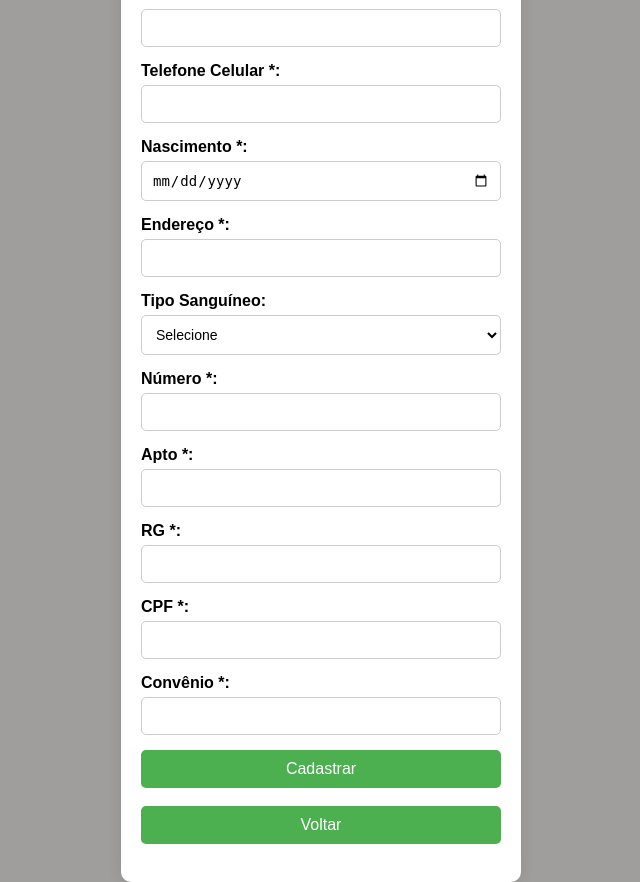
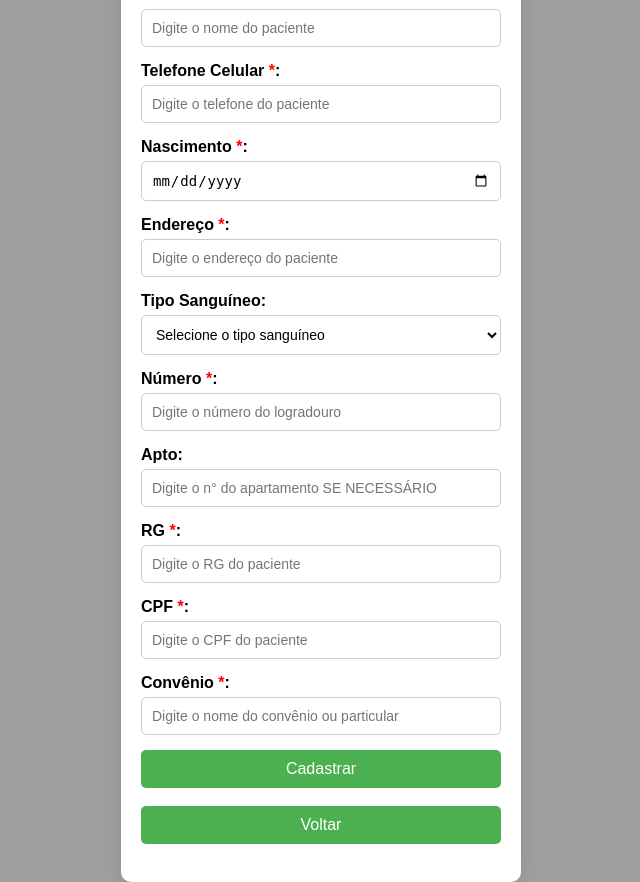
Before and after one commit to paulovarrone/FlaskCru, a Flask app: page /cadastro in a window 1280 px wide. Shown: the whole page, without its empty margins (319-959 px from the left). Run offline with Flask 3, Linux system fonts and the light colour scheme; data that the repository does not hold is empty.

Commit message:
adicionando classe obrigatorio e placeholder

```diff
--- a/app/templates/cadastro.html
+++ b/app/templates/cadastro.html
@@ -14,29 +14,29 @@
         <form action="/cadastro" method="POST">
 
             <div class="form-group">
-                <label for="nome">Nome *:</label>
-                <input type="text" id="nome" name="nome" required>
+                <label for="nome">Nome <span class="obrigatorio">*</span>:</label>
+                <input type="text" id="nome" name="nome" required placeholder="Digite o nome do paciente">
             </div>
 
             <div class="form-group">
-                <label for="telefone">Telefone Celular *:</label>
-                <input type="text" id="telefone" name="telefone" oninput="mascaraTelefone(this)"  maxlength="15" required>
+                <label for="telefone">Telefone Celular <span class="obrigatorio">*</span>:</label>
+                <input type="text" id="telefone" name="telefone" oninput="mascaraTelefone(this)"  maxlength="15" required placeholder="Digite o telefone do paciente">
             </div>
 
             <div class="form-group">
-                <label for="nascimento">Nascimento *:</label>
+                <label for="nascimento">Nascimento <span class="obrigatorio">*</span>:</label>
                 <input type="date" id="nascimento" name="nascimento" required>
             </div>
 
             <div class="form-group">
-                <label for="endereco">Endereço *:</label>
-                <input type="text" id="endereco" name="endereco" required>
+                <label for="endereco">Endereço <span class="obrigatorio">*</span>:</label>
+                <input type="text" id="endereco" name="endereco" required placeholder="Digite o endereço do paciente">
             </div>
 
             <div class="form-group">
                 <label for="tipo_sanguineo">Tipo Sanguíneo:</label>
                 <select id="tipo_sanguineo" name="tipo_sanguineo">
-                    <option value="">Selecione</option>
+                    <option value="">Selecione o tipo sanguíneo</option>
                     <option value="A+">A+</option>
                     <option value="A-">A-</option>
                     <option value="B+">B+</option>
@@ -49,28 +49,28 @@
             </div>
 
             <div class="form-group">
-                <label for="numero">Número *:</label>
-                <input type="text" id="numero" name="numero" required>
+                <label for="numero">Número <span class="obrigatorio">*</span>:</label>
+                <input type="text" id="numero" name="numero" required placeholder="Digite o número do logradouro">
             </div>
 
             <div class="form-group">
-                <label for="apt">Apto *:</label>
-                <input type="text" id="apt" name="apt" required>
+                <label for="apt">Apto:</label>
+                <input type="text" id="apt" name="apt" placeholder="Digite o n° do apartamento SE NECESSÁRIO">
             </div>
 
             <div class="form-group">
-                <label for="rg">RG *:</label>
-                <input type="text" id="rg" name="rg" maxlength="9" required>
+                <label for="rg">RG <span class="obrigatorio">*</span>:</label>
+                <input type="text" id="rg" name="rg" maxlength="9" required placeholder="Digite o RG do paciente">
             </div>
 
             <div class="form-group">
-                <label for="cpf">CPF *:</label>
-                <input type="text" id="cpf" name="cpf" oninput="mascaraCPF(this)" maxlength="14" required>
+                <label for="cpf">CPF <span class="obrigatorio">*</span>:</label>
+                <input type="text" id="cpf" name="cpf" oninput="mascaraCPF(this)" maxlength="14" required placeholder="Digite o CPF do paciente">
             </div>
 
             <div class="form-group">
-                <label for="convenio">Convênio *:</label>
-                <input type="text" id="convenio" name="convenio" required>
+                <label for="convenio">Convênio <span class="obrigatorio">*</span>:</label>
+                <input type="text" id="convenio" name="convenio" required placeholder="Digite o nome do convênio ou particular">
             </div>
 
             <button class="button" type="submit">Cadastrar</button>
```
